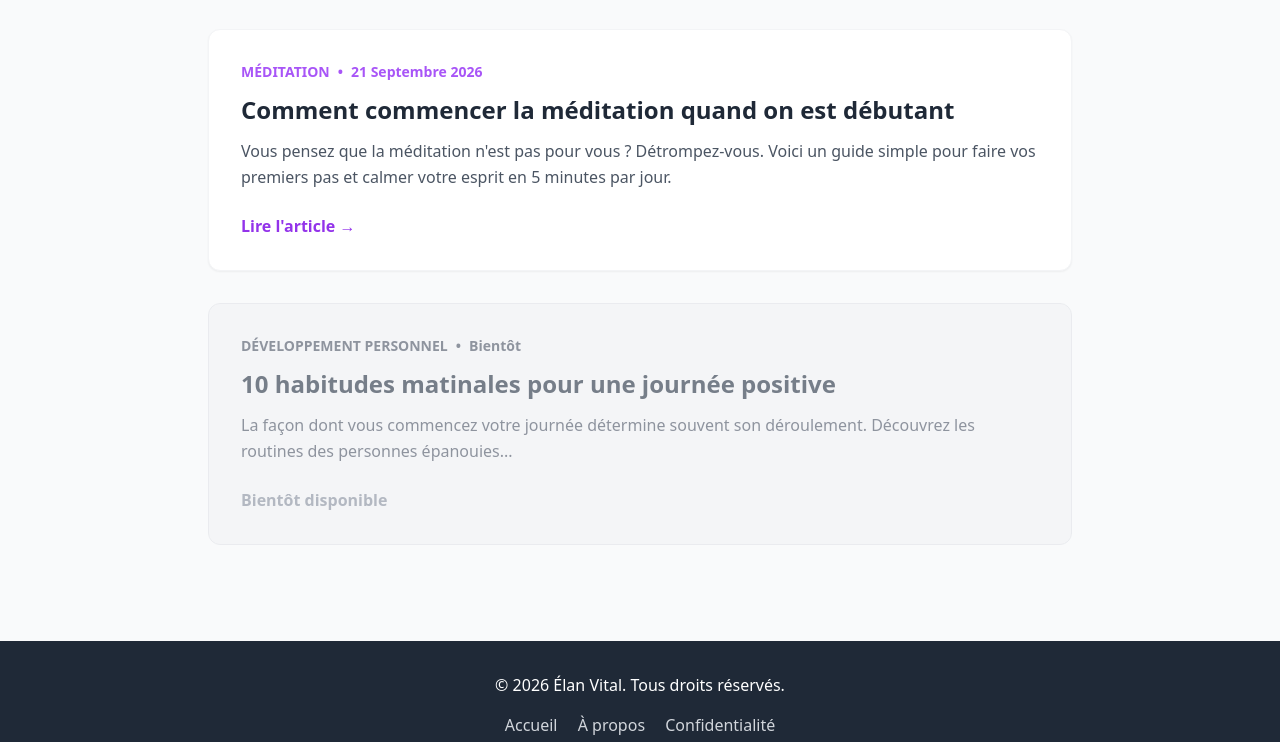
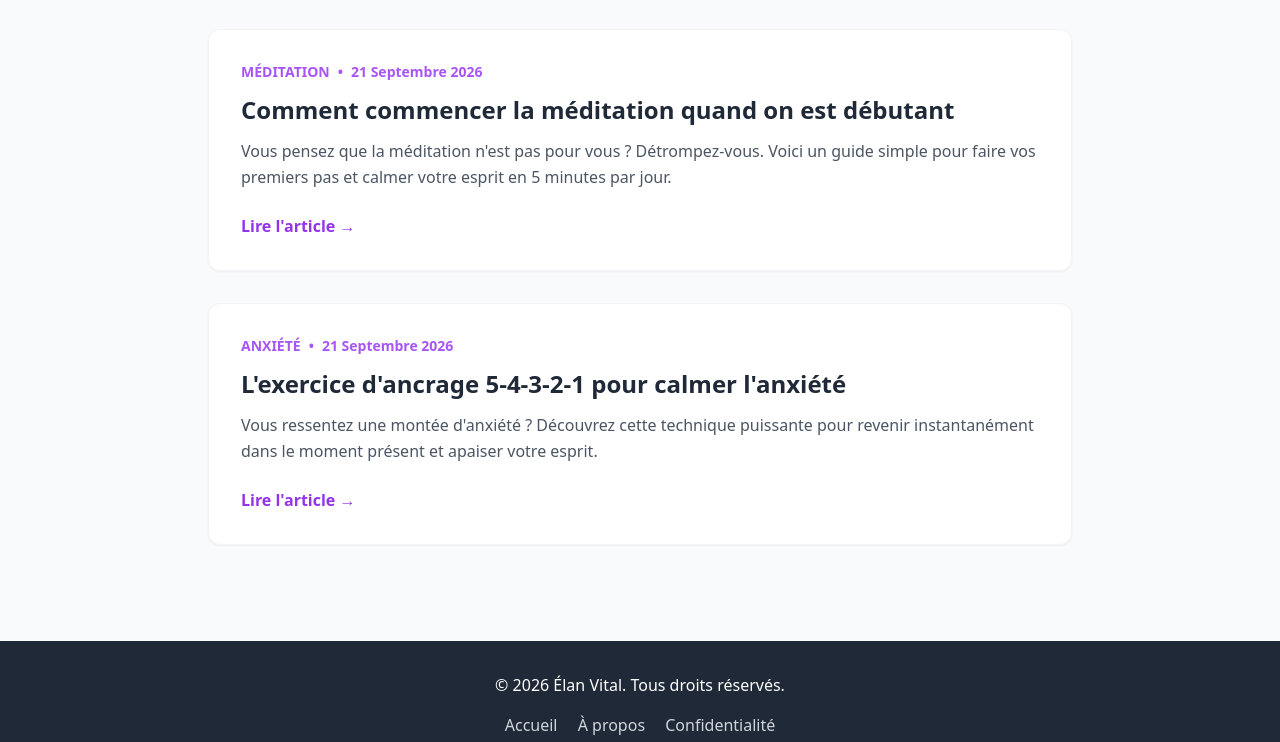
Before and after one commit to fromager-mf-elan-vital/elan-vital, a plain HTML site: page blog.html in a window 1280 px wide. Shown: the part 485-1227 px from the top of the page. Drawn offline with nearby package versions, Linux system fonts and the light colour scheme.

Commit message:
Ajout de l'article 3 sur le blog

```diff
--- a/blog.html
+++ b/blog.html
@@ -55,19 +55,19 @@
                 </p>
                 <span class="text-purple-600 font-semibold mt-6 inline-block">Lire l'article →</span>
             </a>
-            <!-- Article 3 (Bientôt disponible) -->
-            <div class="block bg-gray-100 p-8 rounded-xl border border-gray-200 opacity-75">
-                <div class="flex items-center text-sm text-gray-500 font-semibold mb-3">
-                    <span>DÉVELOPPEMENT PERSONNEL</span>
+                       <!-- Article 3 -->
+            <a href="article3.html" class="block bg-white p-8 rounded-xl shadow-sm border border-gray-100 hover:shadow-lg transition transform hover:-translate-y-1">
+                <div class="flex items-center text-sm text-purple-500 font-semibold mb-3">
+                    <span>ANXIÉTÉ</span>
                     <span class="mx-2">•</span>
-                    <span>Bientôt</span>
+                    <span>21 Septembre 2026</span>
                 </div>
-                <h2 class="text-2xl font-bold text-gray-600 mb-3">10 habitudes matinales pour une journée positive</h2>
-                <p class="text-gray-500 leading-relaxed">
-                    La façon dont vous commencez votre journée détermine souvent son déroulement. Découvrez les routines des personnes épanouies...
+                <h2 class="text-2xl font-bold text-gray-800 mb-3 hover:text-purple-600 transition">L'exercice d'ancrage 5-4-3-2-1 pour calmer l'anxiété</h2>
+                <p class="text-gray-600 leading-relaxed">
+                    Vous ressentez une montée d'anxiété ? Découvrez cette technique puissante pour revenir instantanément dans le moment présent et apaiser votre esprit.
                 </p>
-                <span class="text-gray-400 font-semibold mt-6 inline-block">Bientôt disponible</span>
-            </div>
+                <span class="text-purple-600 font-semibold mt-6 inline-block">Lire l'article →</span>
+            </a>
 
         </div>
 
```
